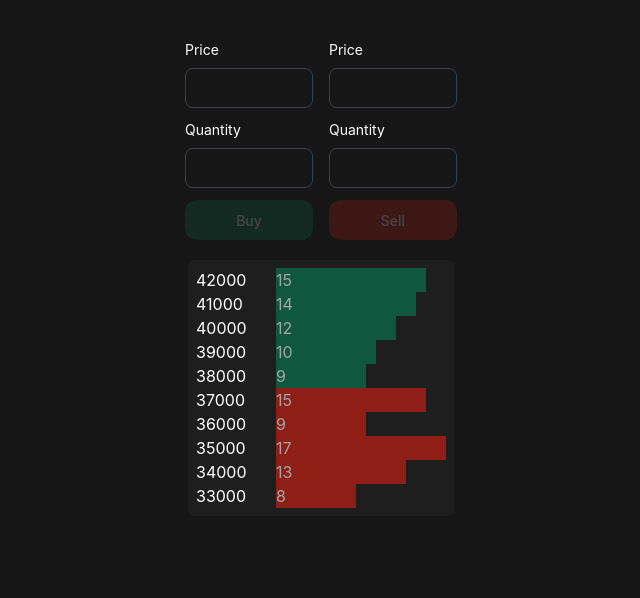
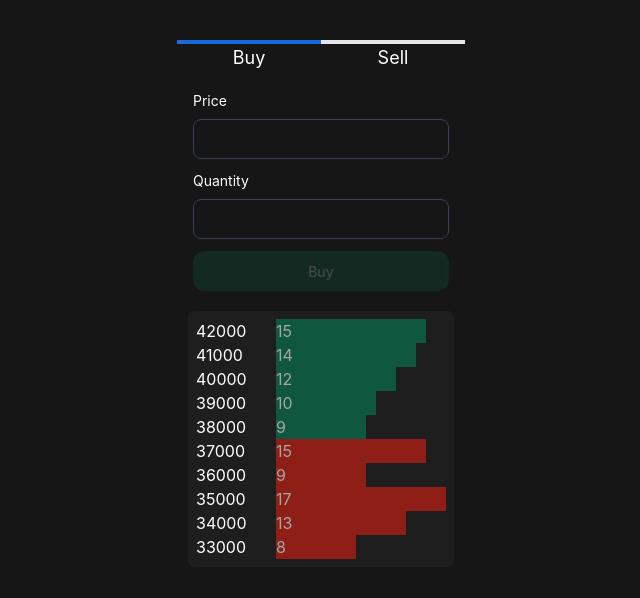
Before and after one commit to cuongcode/interview, a React (Create React App) app: page / in a window 1280 px wide. Shown: the top 598 px of the page, without its empty margins (319-959 px from the left). Built offline with nearby package versions, Linux system fonts and the light colour scheme.

Commit message:
style input

```diff
--- a/src/App.tsx
+++ b/src/App.tsx
@@ -1,5 +1,6 @@
 import React, { useState } from "react";
 import { Wall, Button, BaseInput } from "./components";
+import { clsx } from "clsx";
 
 const BUYCOL = [
   { price: 42000, number: 15 },
@@ -23,6 +24,7 @@ function App() {
   const [sellPrice, setSellPrice] = useState("");
   const [buyCount, setBuyCount] = useState("");
   const [sellCount, setSellCount] = useState("");
+  const [isBuy, setIsBuy] = useState(true)
 
   const _onAddBuy = () => {
     _onAddPriceLevel(buyPrice, buyCount, buyCol, setBuyCol);
@@ -67,34 +69,16 @@ function App() {
 
   return (
     <div className="flex flex-col gap-5 items-center p-10 bg-background-black text-white h-screen">
+      <div className="flex w-72 items-center justify-between">
+        <button onClick={()=>setIsBuy(true)} className={clsx("w-1/2 flex items-center justify-center text-p2 border-t-4", isBuy ? 'border-t-primary-100': '')}>Buy</button>
+        <button onClick={()=>setIsBuy(false)} className={clsx("w-1/2 flex items-center justify-center text-p2 border-t-4", !isBuy ? 'border-t-primary-100': '')}>Sell</button>
+      </div>
       <div className="flex gap-4 max-w-xl">
-        <div className="flex flex-col gap-3">
-          <BaseInput
-            title="Price"
-            value={buyPrice}
-            onChange={(e) => setBuyPrice(e.target.value.replace(/\D/g, ""))}
-          />
-          <BaseInput
-            title="Quantity"
-            value={buyCount}
-            onChange={(e) => setBuyCount(e.target.value.replace(/\D/g, ""))}
-          />
-          <Button preset="success" text="Buy" onClick={_onAddBuy} disabled={buyPrice === '' || buyCount === ''}/>
-        </div>
-
-        <div className="flex flex-col gap-3">
-          <BaseInput
-            title="Price"
-            value={sellPrice}
-            onChange={(e) => setSellPrice(e.target.value.replace(/\D/g, ""))}
-          />
-          <BaseInput
-            title="Quantity"
-            value={sellCount}
-            onChange={(e) => setSellCount(e.target.value.replace(/\D/g, ""))}
-          />
-          <Button preset="error" text="Sell" onClick={_onAddSell} disabled={sellPrice === '' || sellCount === ''}/>
-        </div>
+        {isBuy ?
+        <InputSection text='Buy' preset='success' price={buyPrice} count={buyCount} onAdd={_onAddBuy} setPrice={setBuyPrice} setCount={setBuyCount}/>
+        :
+        <InputSection text='Sell' preset='error' price={sellPrice} count={sellCount} onAdd={_onAddSell} setPrice={setSellPrice} setCount={setSellCount}/>
+        }
       </div>
 
       <div className="bg-neutral-800/50 p-2 rounded-md">
@@ -106,3 +90,23 @@ function App() {
 }
 
 export default App;
+
+const InputSection = ({price, count, onAdd, setPrice, setCount, text, preset}:{
+  price:any, count:any, onAdd:any, setPrice:any, setCount:any, text:any, preset:any
+}) => {
+  return (
+    <div className="flex flex-col gap-3">
+    <BaseInput
+      title="Price"
+      value={price}
+      onChange={(e) => setPrice(e.target.value.replace(/\D/g, ""))}
+    />
+    <BaseInput
+      title="Quantity"
+      value={count}
+      onChange={(e) => setCount(e.target.value.replace(/\D/g, ""))}
+    />
+    <Button preset={preset} text={text} onClick={onAdd} disabled={price === '' || count === ''}/>
+  </div>
+  );
+};
--- a/src/components/input.tsx
+++ b/src/components/input.tsx
@@ -26,7 +26,7 @@ export const BaseInput: FC<BaseInputProps> = (props) => {
     ...rest
   } = props;
   return (
-    <div className="flex flex-col w-32 gap-2">
+    <div className="flex flex-col w-64 gap-2">
       <div className="text-sm">{title}</div>
       <div
         className={clsx(
```
